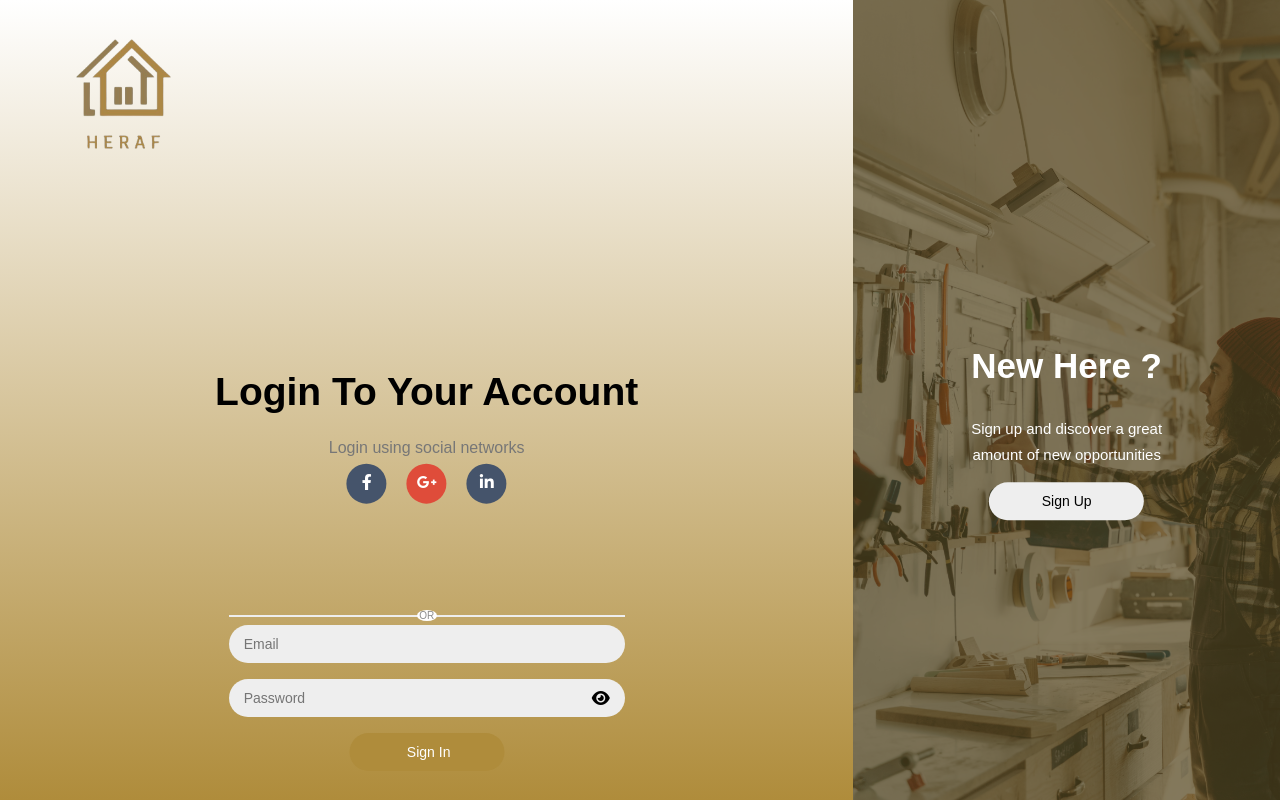
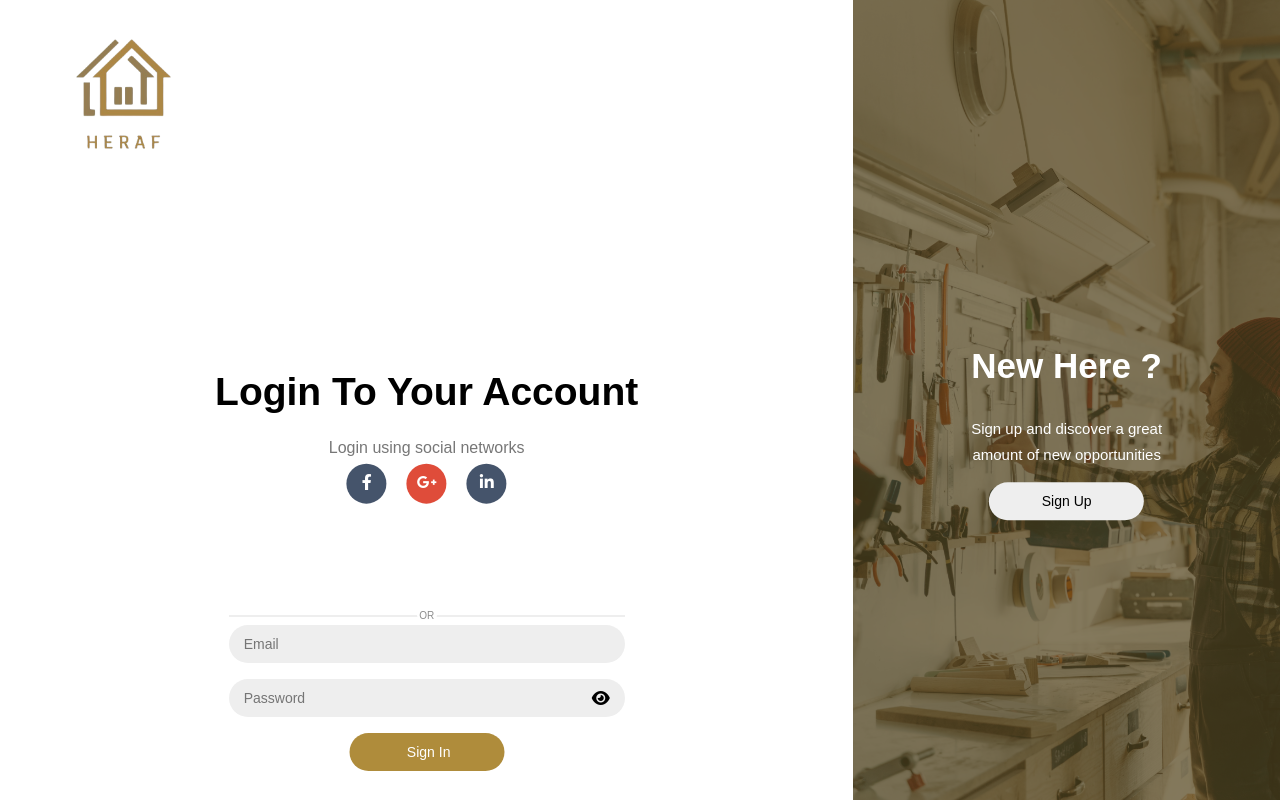
Before and after one commit to AbdulrahmanIbrahim1/Proj_web_Heraf, a PHP site: page /login.html in a window 1280 px wide. Run offline with PHP 8.4, Linux system fonts and the light colour scheme.

Commit message:
my 2 upload

```diff
--- a/CSSFiles/login.css
+++ b/CSSFiles/login.css
@@ -1,92 +1,3 @@
-/* * {
-    -webkit-box-sizing: border-box;
-    -moz-box-sizing: border-box;
-    box-sizing: border-box;
-} */
-
-/* start container
-.container {
-    padding-left: 15px;
-    padding-right: 15px;
-    margin-left: auto;
-    margin-right: auto;
-    text-align: center;
-} */
-
-/* Small */
-/* @media (min-width: 768px) {
-    .container {
-        width: 750px;
-    }
-} */
-
-/* Medium */
-/* @media (min-width: 992px) {
-    .container {
-        width: 970px;
-    }
-} */
-
-/* Large */
-/* @media (min-width: 1200px) {
-    .container {
-        width: 1170px;
-    }
-} */
-
-/* end container */
-/* .container h1 {
-    margin-top: 100px;
-}
-
-body {
-    font-family: "work sans", sans-serif;
-    background-color: #5b5b5b;
-}
-
-.login-box {
-    background-image: linear-gradient(to right, #666 50%, #333);
-    position: absolute;
-    top: 50%;
-    left: 50%;
-    transform: translate(-50%, -50%);
-    padding: 20px;
-    box-shadow: 0 0px 15px 3px white;
-    border-radius: 15px;
-    text-align: center;
-} */
-
-/* Small */
-/* @media (max-width: 768px) {
-    .login-box {
-        width: 300px;
-    }
-} */
-
-/* Medium */
-/* @media (min-width: 769px) {
-    .login-box {
-        width: 450px;
-    }
-}
-
-
-
-.login-box input {
-    margin: 5px 5px;
-    background-color: #d3d3d3;
-    border: none;
-    border-radius: 5px;
-    padding: 5px;
-    outline: none;
-} */
-
-/* link create new acount  */
-/* .login-box form p a {
-    text-decoration: none;
-} */
-
-
 /* =======================================log in========================================================= */
 /* start variables */
 :root {
@@ -184,9 +95,10 @@ body {
     color: white;
 }
 
-.sign-in{
-    background-image: linear-gradient(to top , var(--mainColor) , white);
+.sign-in {
+    background-image: linear-gradient(white);
 }
+
 .sign-in form {
     position: absolute;
     bottom: 75px;
--- a/index.html
+++ b/index.html
@@ -30,7 +30,9 @@
           <li><a href="#sur">Survices</a></li>
           <li><a href="#">About</a></li>
         </ul>
-        <i class="fa-solid fa-user"></i>
+        <a href="login.html">
+          <i class="fa-solid fa-user" ></i>
+        </a>
       </div>
     </div>
   </header>
```
